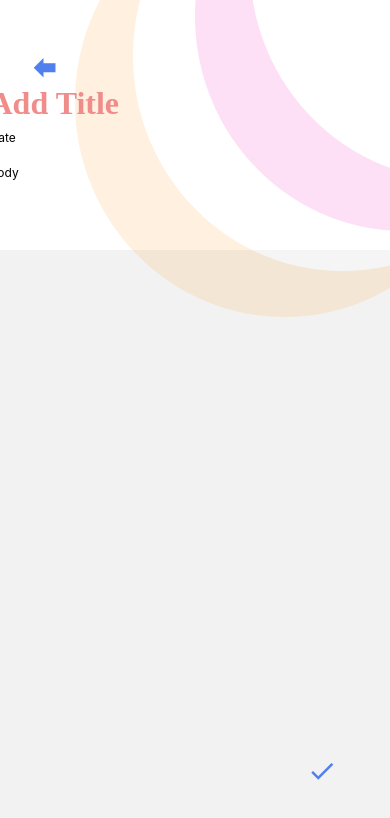
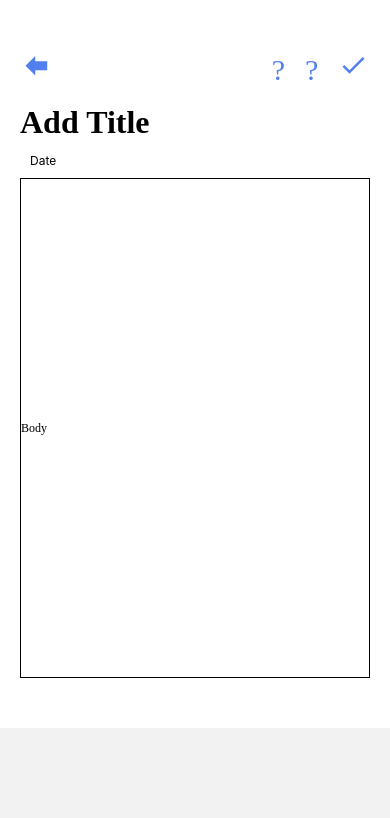
Before and after one commit to Hannya4k/Better-Momsh, a React Native app: screen /JournalCreate in a window 390 px wide. Shown: the top 818 px of the page. Built offline with nearby package versions, Linux system fonts and the light colour scheme.

Commit message:
updated the createjournal

```diff
--- a/src/screens/JournalCreate.js
+++ b/src/screens/JournalCreate.js
@@ -2,6 +2,7 @@ import { ScrollView, StyleSheet, Text, View, Image, TouchableOpacity, TextInput
 import React from 'react'
 import { Icon } from '@rneui/themed';
 import { useNavigation } from '@react-navigation/native';
+import commonStyles from '../components/commonStyles';
 
 // const JournalCreate = ({ route, navigation }) => {
 const JournalCreate = () => {
@@ -26,37 +27,37 @@ const navigation = useNavigation();
     //       console.error('Error saving journal entry: ', error);
     //     });
     // };
-    return(
+    return (
         <ScrollView>
-            <View style={styles.container}>
-                <View>
-                    <Image source={require('../../assets/bg-graphic.png')} style={styles.bg} />
-                </View>
+            <View style={commonStyles.container}>
+
+                <View style={styles.btnContainer}>
                     <TouchableOpacity style={styles.backBtn} onPress={() => navigation.navigate('Journal')}>
                         <Icon name="arrow-left" type="entypo" size={30} color="#517fed" />
                     </TouchableOpacity>
-                {/* <TouchableOpacity style={styles.icon2}>
+                    <TouchableOpacity style={styles.btn}>
                   <Icon name="undo-variant" type="materialcommunityicons" size={30} color="#517fed" />
                 </TouchableOpacity>
-                <TouchableOpacity style={styles.icon3}>
+                <TouchableOpacity style={styles.btn}>
                   <Icon name="redo-variant" type="MaterialCommunityIcons" size={30} color="#517fed" />
-                </TouchableOpacity> */}
-                <TouchableOpacity style={styles.doneBtn} onPress={() => navigation.navigate('Journal')}>
+                </TouchableOpacity>
+                    <TouchableOpacity style={styles.btn} onPress={() => navigation.navigate('Journal')}>
                         <Icon name="check" type="Octicons" size={30} color="#517fed" />
                     </TouchableOpacity>
+                </View>
 
-                <View style={styles.header}>
+
+                <View style={styles.textContainer}>
                     <TextInput
-                            style={styles.headerText}
+                        style={styles.headerInput}
                         placeholder='Add Title'
                     />
-                        {/* {errors.user && <Text style={styles.errorText}>{errors.user}</Text>} */}
-                        <Text style={styles.subtext}>Date</Text>
+
+                    <Text style={styles.date}>Date</Text>
                     <TextInput
-                            style={styles.subtext}
+                        style={styles.pInput}
                         placeholder='Body'
                     />
-                        {/* {errors.user && <Text style={styles.errorText}>{errors.user}</Text>} */}
                 </View>
 
             </View>
@@ -68,61 +69,42 @@ const navigation = useNavigation();
 export default JournalCreate
 
 const styles = StyleSheet.create({
-    placeholder: {
+    btnContainer: {
         flexDirection: 'row',
-        width: 330,
-        height: 143,
-        backgroundColor: 'white',
-        marginBottom: 30,
-        borderRadius: 23,
-        elevation: 10,
+        marginTop: 50,
     },
-    subtext: {
-        color: '##424242',
+    backBtn: {
+        marginRight: 200
+    },
+    btn: {
+        marginLeft: 20,
+    },
+    headerInput: {
+        fontSize: 32,
+        fontFamily: 'Lato-Bold',
+        fontWeight: '700',
+        width: 350,
+        height: 56,
+        paddingBottom: 5,
+        marginTop: 10,
+    },
+    date: {
         fontSize: 12,
-        alignItems: 'center',
-        fontWeight: '400',
-        height: '32',
-        width: '242',
-        marginBottom: 20,
+        marginLeft: 10
     },
-    text: {
-        color: 'black',
+    pInput: {
+        borderWidth: 1,
+        marginTop: 10,
+        width: 350,
+        height: 500,
         fontSize: 12,
-        alignItems: 'center',
+        fontFamily: 'Lato-Bold',
         fontWeight: '400',
     },
-    backBtn: {
-        marginTop: 52,
-        marginLeft: -300,
-    },
-    doneBtn: {
-        position: 'absolute',
-        top: 756,
-        right: 53
-    },
-    bg: {
-        position: 'absolute',
-        left: -120,
-        opacity: 0.5,
-      },
-    container: {
-        flex: 1,
-        alignItems: 'center',
-        backgroundColor: '#fff',
-        height: '100%'    ,
-        width: '100%',
-    },
-    header: {
+
+    textContainer: {
         marginBottom: 50,
     },
-    headerText: {
-        color: '#F08C8A',
-        fontSize: 32,
-        fontFamily: 'Lato-Regular',
-        marginBottom: 8,
 
-        fontWeight: '700'
-    },
 
 })
```
Lines whose indentation alone changed are shown as unchanged.
